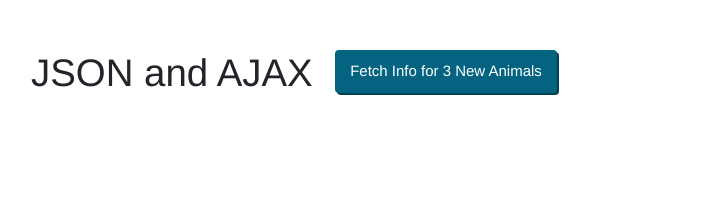
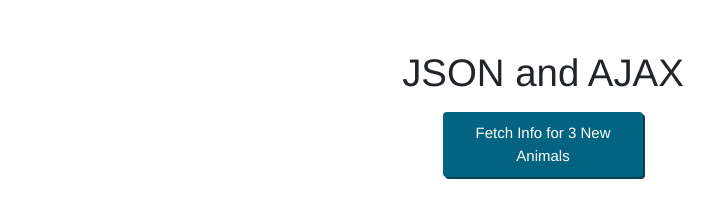
Before and after one commit to KyleRabkin61/AJAX-Tutorial-Site, a plain HTML site: page index.html in a window 1280 px wide. Shown: the whole page, without its empty margins (97-811 px from the left). Drawn offline with nearby package versions, Linux system fonts and the light colour scheme.

Commit message:
centered stuff

```diff
--- a/index.html
+++ b/index.html
@@ -21,8 +21,8 @@
     </head>
 
     <body>
-        <header>
-            <h1>JSON and AJAX</h1>
+        <header class="d-flex justify-content-center flex-column">
+            <h1 class="text-center">JSON and AJAX</h1>
             <button id="btn">Fetch Info for 3 New Animals</button>
         </header>
 
--- a/style.css
+++ b/style.css
@@ -31,11 +31,11 @@ html, body {
     cursor: pointer;
     outline: none;
     box-shadow: 2px 2px 0 #034154;
-    margin-bottom: 10px;
-    margin-left: 18px;
+    margin: 18px auto;
     transition: opacity .4s ease-out, transform .4s ease-out, visibility .4s ease-out;
     position: relative;
     top: -10px;
+    width: 200px;
   }
 
   button:hover {
```
